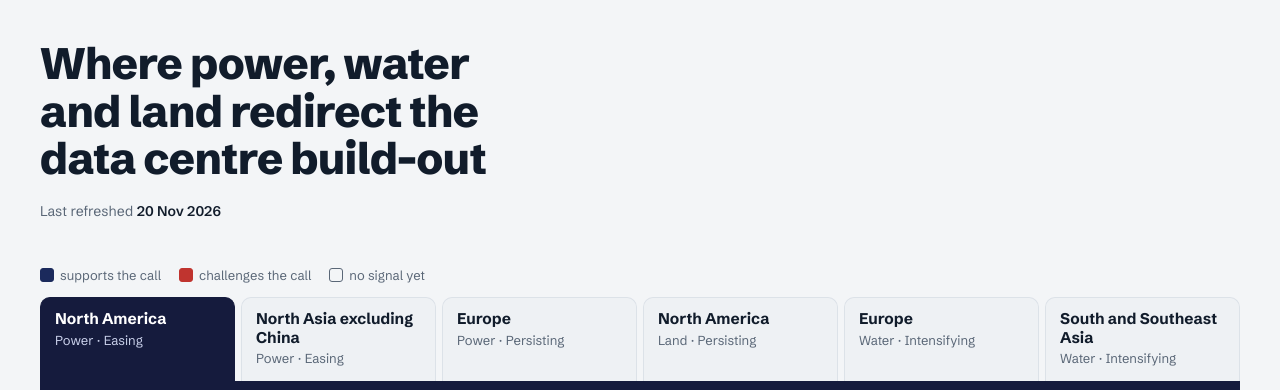
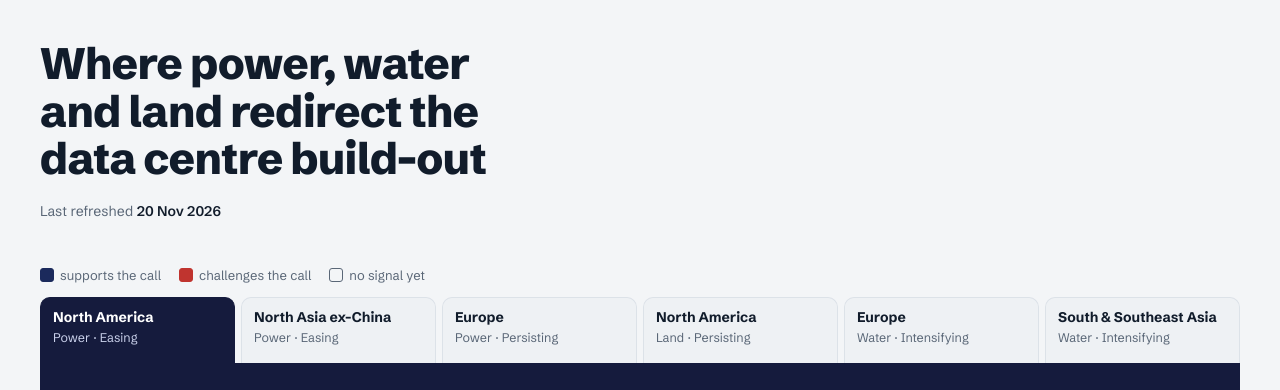
Before and after one commit to dc-signpost-tracker/dc-signpost-tracker.github.io, a plain HTML site: page index.html in a window 1280 px wide. Shown: the top 390 px of the page. Drawn offline with Linux system fonts and the light colour scheme.

Commit message:
Shorten two tab names and align all six tabs on two lines
Tabs read 'North Asia ex-China' and 'South & Southeast Asia'. Region names
sit on one line and the constraint and direction on the line beneath.

Co-Authored-By: Claude Fable 5.2 <noreply@anthropic.com>
Claude-Session: https://claude.ai/code/session_01CRLK5iwjDY7fmF5PHjUZsh

```diff
--- a/data/signposts.json
+++ b/data/signposts.json
@@ -4,6 +4,7 @@
   {
    "id": "A",
    "region": "North America",
+   "tab": "North America",
    "constraint": "Power",
    "from": "Severe",
    "to": "Moderate",
@@ -223,6 +224,7 @@
   {
    "id": "B",
    "region": "North Asia excluding China",
+   "tab": "North Asia ex-China",
    "constraint": "Power",
    "from": "Severe",
    "to": "Moderate",
@@ -353,6 +355,7 @@
   {
    "id": "C",
    "region": "Europe",
+   "tab": "Europe",
    "constraint": "Power",
    "from": "Severe",
    "to": "Severe",
@@ -428,6 +431,7 @@
   {
    "id": "D",
    "region": "North America",
+   "tab": "North America",
    "constraint": "Land",
    "from": "Severe",
    "to": "Severe",
@@ -512,6 +516,7 @@
   {
    "id": "E",
    "region": "Europe",
+   "tab": "Europe",
    "constraint": "Water",
    "from": "Minor",
    "to": "Moderate",
@@ -636,6 +641,7 @@
   {
    "id": "F",
    "region": "South and Southeast Asia",
+   "tab": "South & Southeast Asia",
    "constraint": "Water",
    "from": "Moderate",
    "to": "Severe",
--- a/index.html
+++ b/index.html
@@ -125,13 +125,13 @@ section{margin-top:44px}
 
 /* tabs: one per region and constraint; the open tab joins the navy banner */
 .tabs{display:grid;grid-template-columns:repeat(6,minmax(168px,1fr));gap:6px;overflow-x:auto}
-.tab{all:unset;box-sizing:border-box;cursor:pointer;display:flex;flex-direction:column;gap:3px;min-height:84px;
-  padding:12px 14px;background:var(--none-bg);border:1px solid var(--rule);border-bottom:0;border-radius:10px 10px 0 0;color:var(--muted)}
+.tab{all:unset;box-sizing:border-box;cursor:pointer;display:flex;flex-direction:column;gap:3px;min-height:66px;
+  padding:11px 12px;background:var(--none-bg);border:1px solid var(--rule);border-bottom:0;border-radius:10px 10px 0 0;color:var(--muted)}
 .tab:hover{background:var(--surface)}
 .tab:focus-visible{outline:2px solid var(--accent);outline-offset:2px}
-.tab strong{font-size:15.5px;font-weight:700;line-height:1.2;color:var(--ink)}
-.tab .t-sub{font-size:13px;line-height:1.3}
-.tab .t-flag{margin-top:auto;font-size:12px;font-weight:700;color:var(--bad)}
+.tab strong{font-size:14px;font-weight:700;line-height:1.25;color:var(--ink);white-space:nowrap}
+.tab .t-sub{font-size:12.5px;line-height:1.3;white-space:nowrap}
+.tab .t-flag{font-size:12px;font-weight:700;color:var(--bad);white-space:nowrap}
 .tab[aria-selected="true"]{background:var(--head);border-color:var(--head);color:var(--on-head)}
 .tab[aria-selected="true"] strong{color:#fff}
 .tab[aria-selected="true"] .t-flag{color:#FFB8B1}
@@ -390,7 +390,7 @@ function renderBoard(){
   const tabs = CALLS.map(x => {
     const t = tally(x), on = x.id === c.id;
     return `<button class="tab ${esc(x.dir)}" role="tab" id="tab-${esc(x.id)}" data-id="${esc(x.id)}" aria-selected="${on}" aria-controls="panel" tabindex="${on ? 0 : -1}">
-      <strong>${esc(x.region)}</strong><span class="t-sub">${esc(x.constraint)} · ${esc(x.dir)}</span>
+      <strong>${esc(x.tab || x.region)}</strong><span class="t-sub">${esc(x.constraint)} · ${esc(x.dir)}</span>
       ${t.review ? `<span class="t-flag"><span aria-hidden="true">! </span>Under review</span>` : ""}</button>`;
   }).join("");
   const t = tally(c), nx = nextFor(c);
```
Also changed, not shown: 1 other file.
